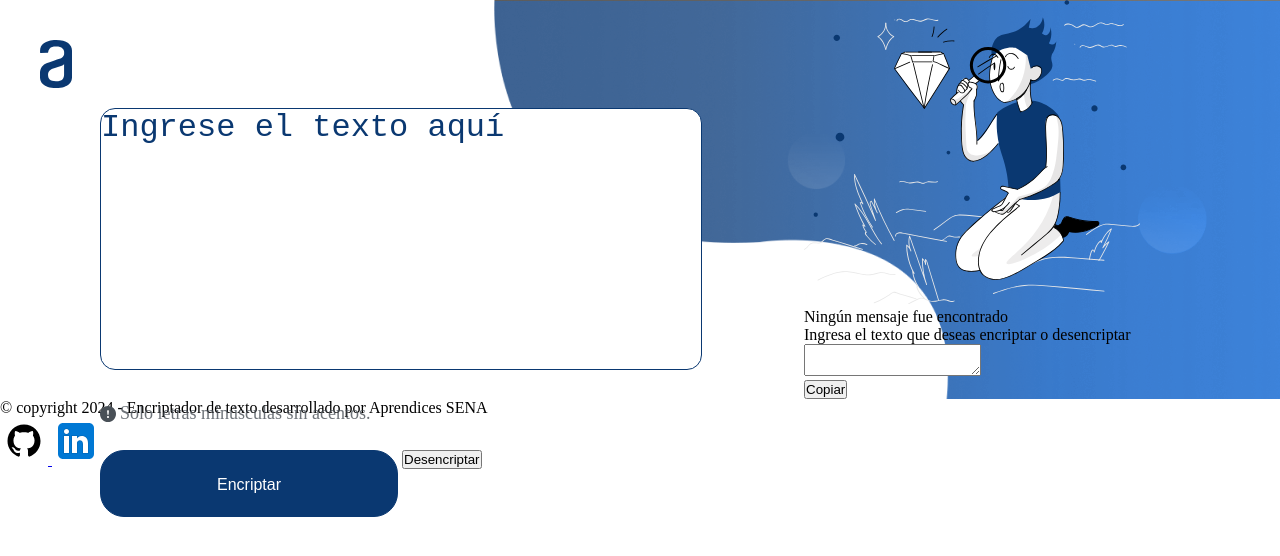
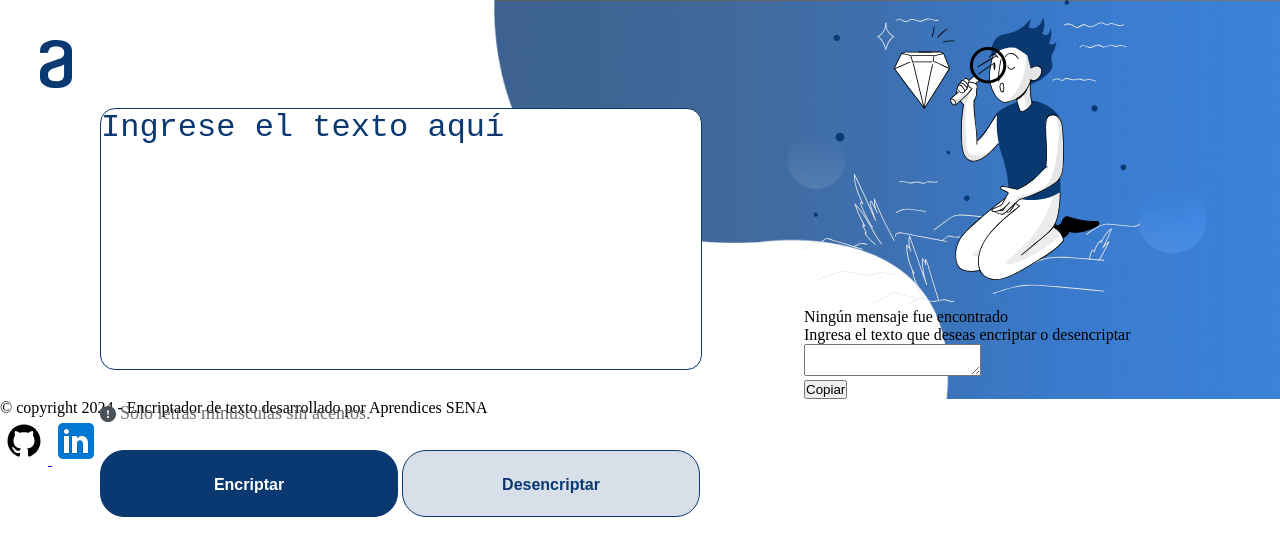
Before and after one commit to Duvan1975/entrenamiento-github, a plain HTML site: page index.html in a window 1280 px wide. Drawn offline with Linux system fonts and the light colour scheme.

Commit message:
Estilizando el btn-desencriptar

```diff
--- a/css/style.css
+++ b/css/style.css
@@ -6,6 +6,7 @@
     --White:#FFFFFF;
     --Dark-Blue:#0A3871;
     --RGBA:rgba(0,0,0,0.08);
+    --White-Gray:#D8DFE8;
 }
 /*Selector universal*/
 *{
@@ -87,7 +88,7 @@ main{
     height: 67px;
     padding: 24px;
     font-style: normal;
-    font-weight: 400;
+    font-weight: 600;
     font-size: 16px;
     line-height: 19px;
     text-align: center;
@@ -99,7 +100,32 @@ main{
     box-shadow: 0px 20px 29px --5px var(--RGBA);
 }
 .btn-encriptar:active{
-    box-shadow: inset 2px 2px 5px var(--White);
-    /*inset -3px -4px 8px var(--Dark-Blue);
-    color: var(--White);*/
+    box-shadow: inset 2px 2px 5px var(--White),
+    inset -3px -4px 8px var(--Blue);
+    color: var(--White);
 }
+.btn-desencriptar{
+    width: 298px;
+    height: 67px;
+    padding: 24px;
+    font-style: normal;
+    font-weight: 600;
+    font-size: 16px;
+    line-height: 19px;
+    text-align: center;
+    color: var(--Dark-Blue);
+    background: var(--White-Gray);
+    border: 1px solid var(--Dark-Blue);
+    border-radius: 24px;
+    cursor: pointer;
+    box-shadow: 0px 20px 29px --5px var(--RGBA);
+}
+.btn-desencriptar:active{
+    box-shadow: inset 2px 2px 5px var(--Dark-Blue),
+    inset -3px -4px 8px var(--White);
+    color: var(--Dark-Blue);
+}
+.btn-encriptar:hover,
+.btn-desencriptar:hover{
+    transform: scale(0.95);/*Reduce a escala los botones al pasar el cursor sobre cada uno de ellos*/
+}
```
